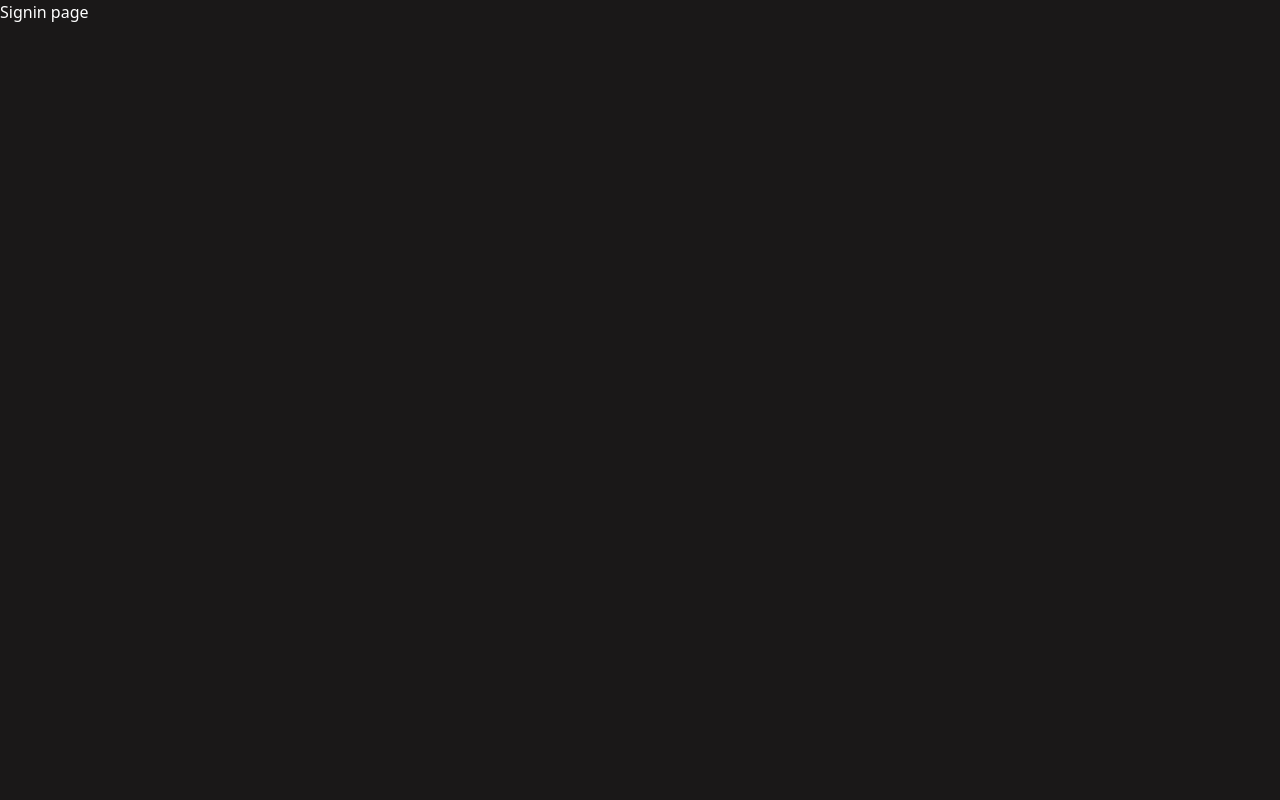
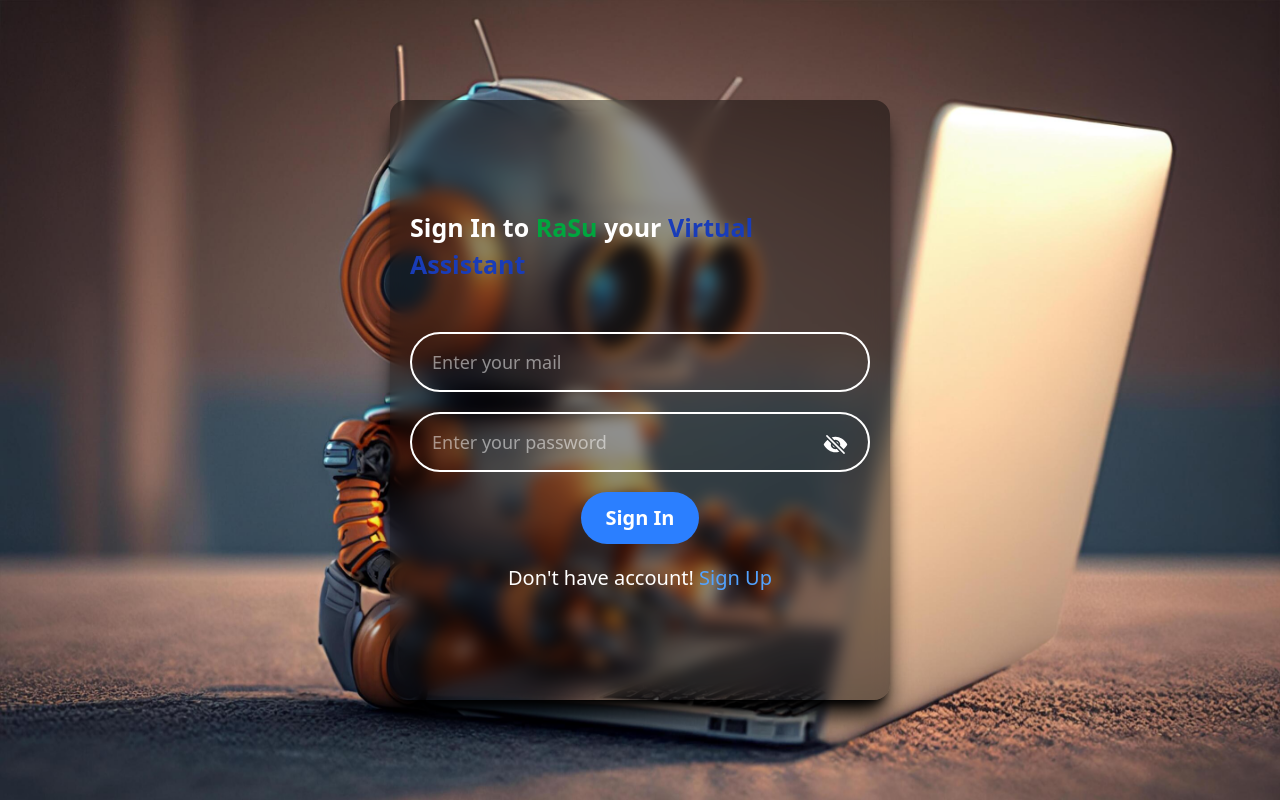
Before and after one commit to surajgupta9161/RaSuAI, a React app in the folder FRONTEND/: page /signin in a window 1280 px wide. Built offline with nearby package versions, Linux system fonts and the light colour scheme; the HTML template or start-up script is replaced by a standard one.

Commit message:
complete singin page

```diff
--- a/FRONTEND/src/pages/SignIn.jsx
+++ b/FRONTEND/src/pages/SignIn.jsx
@@ -1,9 +1,61 @@
-import React from 'react'
+import React, { useContext, useState } from 'react'
+import bg from "../assests/bgAiImage.jpg"
+import { IoEyeOff } from "react-icons/io5";
+import { IoEye } from "react-icons/io5";
+import { useNavigate } from 'react-router-dom';
+import { userDataContext } from '../context/UserContext';
+import axios from "axios"
 
 const SignIn = () => {
+    const [showPassword, setShowPassword] = useState(false)
+    const navigate = useNavigate()
+    const { serverUrl } = useContext(userDataContext)
+
+    const [email, setEmail] = useState("")
+    const [password, setPassword] = useState("")
+    const [err, setErr] = useState("")
+    const [loading, setLoading] = useState(false)
+
+    async function submitHandle(e) {
+        e.preventDefault()
+        setErr("")
+        setLoading(true)
+        try {
+
+            const result = await axios.post(`${serverUrl}/api/auth/signin`, { email, password }, { withCredentials: true })
+            console.log(result);
+            setLoading(false)
+        } catch (error) {
+            console.log(error)
+            setErr(error.response.data.message)
+            setLoading(false)
+        }
+
+
+    }
+
+
     return (
-        <div>
-            Signin page
+        <div className='w-full h-screen bg-cover flex justify-center items-center' style={{ backgroundImage: `url(${bg})` }}>
+
+            <form onSubmit={submitHandle} className='w-[90%] h-150 max-w-125 bg-[#00000070] backdrop-blur shadow-xl shadow-black rounded-2xl flex flex-col justify-center items-center gap-5 px-5'>
+
+                <h1 className='text-[25px] font-semibold mb-7'>Sign In to <span className='text-green-600 font-bold'>RaSu</span> your <span className='text-blue-800 font-bold'> Virtual Assistant </span> </h1>
+                <input type="email" placeholder='Enter your mail' className='w-full h-15 outline-none border-2 bg-transparent rounded-full text-[18px]  px-5 py-3 ' onChange={(e) => setEmail(e.target.value)} value={email} required />
+                <div className='w-full h-15 outline-none border-2 bg-transparent rounded-full text-[18px] relative'>
+                    <input type={showPassword ? "text" : "password"} placeholder='Enter your password' className='w-full h-full outline-none bg-transparent rounded-full text-[18px] px-5 py-3 ' onChange={(e) => setPassword(e.target.value)} value={password} required />
+                    {!showPassword && <IoEyeOff className='absolute top-4.5 right-5 w-6.25 h-6.25 cursor-pointer' onClick={() => setShowPassword(true)} />}
+                    {showPassword && <IoEye className='absolute top-4.5 right-5 w-6.25 h-6.25 cursor-pointer' onClick={() => setShowPassword(false)} />}
+
+                </div>
+
+                {err.length > 0 && <p className='text-red-500 text-xl'>*{err}</p>}
+
+                <button className='bg-blue-500 text-white px-6 py-3 text-xl rounded-full cursor-pointer font-semibold active:scale-95 ' disabled={loading}>{loading ? "Loading..." : "Sign In"}</button>
+                <p className='text-xl cursor-pointer' onClick={() => navigate("/signup")} >Don't have account! <span className='text-blue-400 '>Sign Up</span></p>
+
+            </form>
+
         </div>
     )
 }
--- a/FRONTEND/src/pages/SignUp.jsx
+++ b/FRONTEND/src/pages/SignUp.jsx
@@ -15,17 +15,21 @@
     const [email, setEmail] = useState("")
     const [password, setPassword] = useState("")
     const [err, setErr] = useState("")
+    const [loading, setLoading] = useState(false)
 
     async function submitHandle(e) {
         e.preventDefault()
+        setErr("")
+        setLoading(true)
         try {
 
             const result = await axios.post(`${serverUrl}/api/auth/signup`, { name, email, password }, { withCredentials: true })
             console.log(result);
-            setErr("")
+            setLoading(false)
         } catch (error) {
             console.log(error)
             setErr(error.response.data.message)
+            setLoading(false)
         }
 
 
@@ -49,7 +53,7 @@
 
                 {err.length > 0 && <p className='text-red-500 text-xl'>*{err}</p>}
 
-                <button className='bg-blue-500 text-white px-6 py-3 text-xl rounded-full cursor-pointer font-semibold active:scale-95 '>SignUp</button>
+                <button className='bg-blue-500 text-white px-6 py-3 text-xl rounded-full cursor-pointer font-semibold active:scale-95 ' disabled={loading}>{loading ? "Loading..." : "Sign Up"}</button>
                 <p className='text-xl cursor-pointer' onClick={() => navigate("/signin")} >Already have account! <span className='text-blue-400 '>Sign In</span></p>
 
             </form>
```
